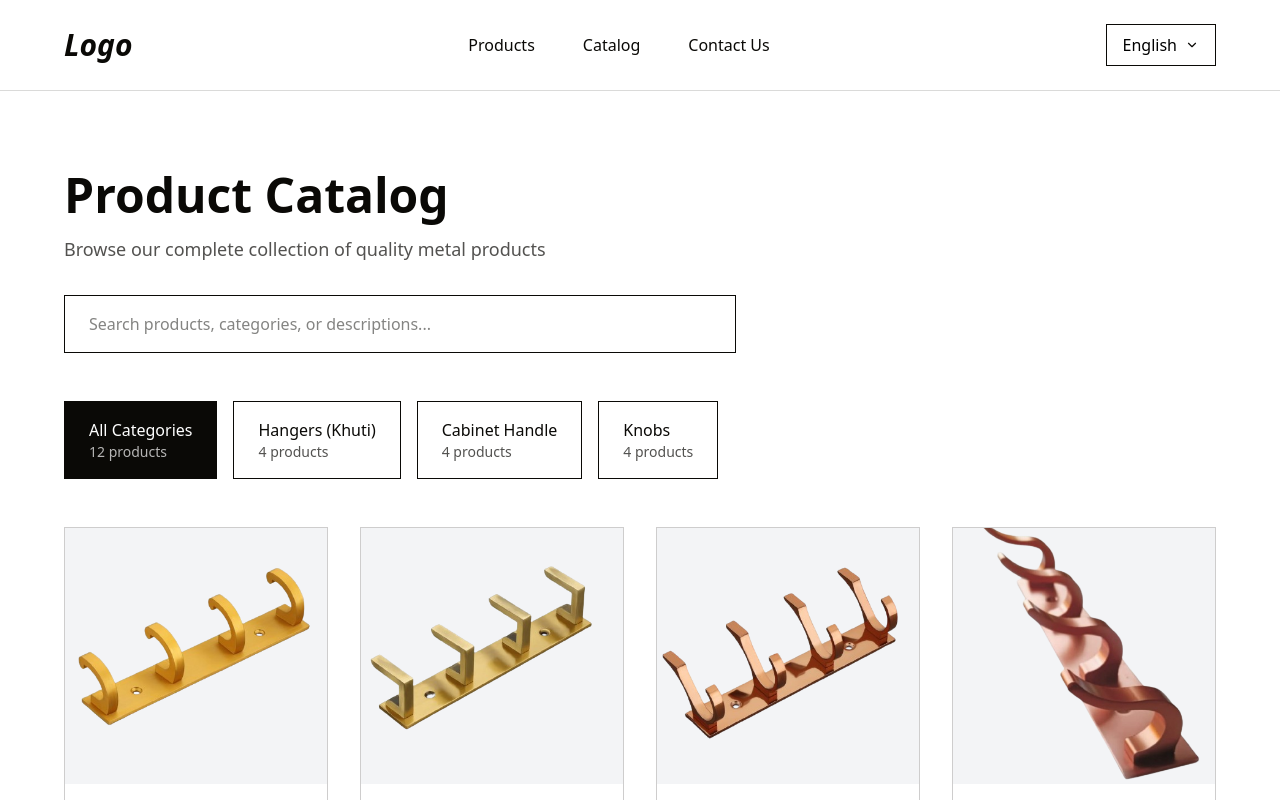
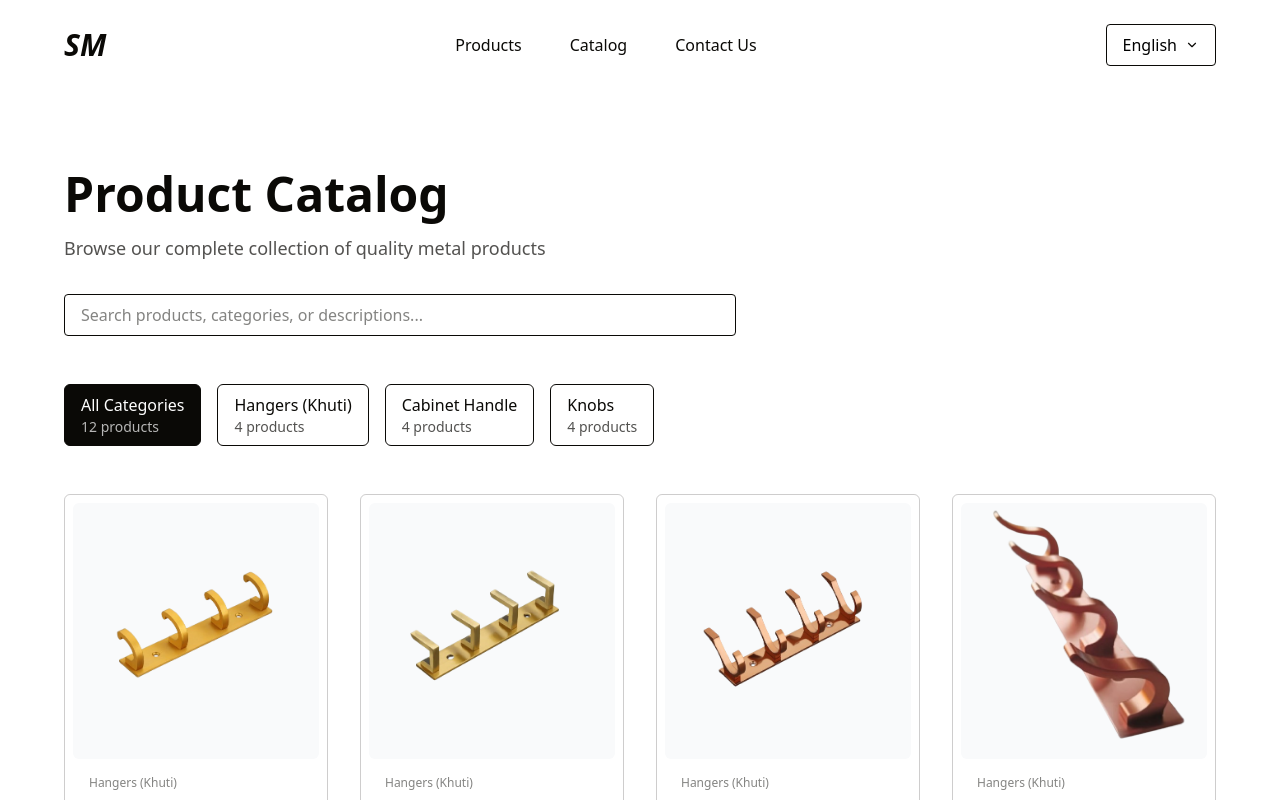
Before and after one commit to heet003/Sadguru-Metal, a React (Vite) app: page /catalog in a window 1280 px wide. Shown: the top 800 px of the page. Built offline with nearby package versions, Linux system fonts and the light colour scheme.

Commit message:
feat: Introduce core UI components including Header, Navbar with i18n language selector, and a Catalog page featuring product search and category filtering.

```diff
--- a/src/components/Header/Header.jsx
+++ b/src/components/Header/Header.jsx
@@ -7,9 +7,9 @@
   const { t } = useTranslation();
 
   return (
-    <section className="flex flex-col items-center gap-20 px-12 py-16 bg-[#f2f2f2]">
-      <div className="flex flex-col max-w-7xl items-start justify-center gap-20 w-full">
-        <article className="flex w-full bg-white border border-[#0a090626]">
+    <section className="flex flex-col items-center gap-20">
+      <div className="flex flex-col max-w-full items-start justify-center gap-20 w-full">
+        <article className="flex w-full bg-white ">
           <div className="flex flex-col items-start justify-center gap-8 p-12 flex-1">
 
             {/* HEADER TEXT */}
--- a/src/components/Navbar/Navbar.jsx
+++ b/src/components/Navbar/Navbar.jsx
@@ -13,7 +13,7 @@
     { code: 'gu', name: 'ગુજરાતી' }
   ];
 
-  const currentLang = languages.find(lang => lang.code === i18n.language) || languages[0];
+  const currentLang = languages.find(lang => lang?.code === i18n.language) || languages[0];
 
   const changeLanguage = (langCode) => {
     i18n.changeLanguage(langCode);
@@ -21,11 +21,11 @@
   };
 
   return (
-    <nav className="w-full bg-white flex items-center justify-between px-16 py-6 border-b border-[#0a090626]">
+    <nav className="w-full bg-white flex items-center justify-between px-16 py-6">
 
       {/* Logo */}
       <div className="text-3xl font-bold italic text-[#0a0906]">
-        <Link to="/">Logo</Link>
+        <Link to="/">SM</Link>
       </div>
 
       {/* Center Menu */}
@@ -39,9 +39,9 @@
       <div className="relative">
         <button
           onClick={() => setIsLangOpen(!isLangOpen)}
-          className="flex items-center gap-2 px-4 py-2 border border-[#0a0906] bg-white rounded-none hover:bg-gray-100 transition-colors"
+          className="flex items-center gap-2 px-4 py-2 border border-[#0a0906] bg-white rounded cursor-pointer hover:bg-gray-100 transition-colors"
         >
-          <span>{currentLang.name}</span>
+          <span>{currentLang?.name}</span>
           <svg
             width="14"
             height="14"
@@ -58,15 +58,15 @@
         </button>
 
         {isLangOpen && (
-          <div className="absolute right-0 mt-2 w-40 bg-white border border-[#0a0906] shadow-lg z-50">
+          <div className="absolute rounded-md p-1 right-0 mt-2 w-40 bg-white border border-[#0a0906] shadow-lg z-50">
             {languages.map((lang) => (
               <button
-                key={lang.code}
-                onClick={() => changeLanguage(lang.code)}
-                className={`w-full text-left px-4 py-2 hover:bg-gray-100 transition-colors ${i18n.language === lang.code ? 'bg-gray-200 font-semibold' : ''
+                key={lang?.code}
+                onClick={() => changeLanguage(lang?.code)}
+                className={`w-full rounded-md text-left px-4 py-2 hover:bg-gray-100 transition-colors ${i18n.language === lang?.code ? 'bg-gray-200 font-semibold' : ''
                   }`}
               >
-                {lang.name}
+                {lang?.name}
               </button>
             ))}
           </div>
--- a/src/pages/Catalog.jsx
+++ b/src/pages/Catalog.jsx
@@ -9,9 +9,9 @@
 
   // Get all categories with product counts
   const categories = useMemo(() => {
-    return products.map(cat => ({
+    return products?.map(cat => ({
       name: cat.categoryName,
-      count: cat.products.length
+      count: cat.products?.length
     }));
   }, []);
 
@@ -20,24 +20,24 @@
     let allProducts = [];
 
     // Flatten all products with category info
-    products.forEach(category => {
-      category.products.forEach(product => {
-        allProducts.push({
+    products?.forEach(category => {
+      category?.products?.forEach(product => {
+        allProducts?.push({
           ...product,
-          categoryName: category.categoryName
+          categoryName: category?.categoryName
         });
       });
     });
 
     // Filter by category
     if (selectedCategory) {
-      allProducts = allProducts.filter(p => p.categoryName === selectedCategory);
+      allProducts = allProducts?.filter(p => p.categoryName === selectedCategory);
     }
 
     // Filter by search query
     if (searchQuery.trim()) {
       const query = searchQuery.toLowerCase();
-      allProducts = allProducts.filter(product =>
+      allProducts = allProducts?.filter(product =>
         product.productName.toLowerCase().includes(query) ||
         product.productDescription.toLowerCase().includes(query) ||
         product.categoryName.toLowerCase().includes(query)
@@ -77,7 +77,7 @@
             value={searchQuery}
             onChange={(e) => setSearchQuery(e.target.value)}
             placeholder={t('catalog.search_placeholder')}
-            className="w-full px-6 py-4 border border-[#0a0906] bg-white text-[#0a0906] placeholder-[#0a0906]/50 focus:outline-none focus:ring-2 focus:ring-[#0a0906]/20"
+            className="w-full px-4 py-2 rounded border border-[#0a0906] bg-white text-[#0a0906] placeholder-[#0a0906]/50 focus:outline-none focus:ring-2 focus:ring-[#0a0906]/20"
           />
           {searchQuery && (
             <button
@@ -96,33 +96,33 @@
           {/* All Categories Button */}
           <button
             onClick={() => setSelectedCategory(null)}
-            className={`px-6 py-4 border border-[#0a0906] transition-all ${selectedCategory === null
-                ? 'bg-[#0a0906] text-white'
-                : 'bg-white text-[#0a0906] hover:bg-gray-100'
+            className={`px-4 py-2 rounded-md cursor-pointer border border-[#0a0906] transition-all ${selectedCategory === null
+              ? 'bg-[#0a0906] text-white hover:bg-[#0a0906]/80'
+              : 'bg-white text-[#0a0906] hover:bg-gray-100'
               }`}
           >
             <div className="flex flex-col items-start">
               <span className="font-medium">{t('catalog.all_categories')}</span>
               <span className="text-sm opacity-70">
-                {t('catalog.products_count', { count: products.reduce((sum, cat) => sum + cat.products.length, 0) })}
+                {t('catalog.products_count', { count: products?.reduce((sum, cat) => sum + cat.products?.length, 0) })}
               </span>
             </div>
           </button>
 
           {/* Individual Category Buttons */}
-          {categories.map((category, index) => (
+          {categories?.map((category, index) => (
             <button
               key={index}
-              onClick={() => handleCategoryClick(category.name)}
-              className={`px-6 py-4 border border-[#0a0906] transition-all ${selectedCategory === category.name
-                  ? 'bg-[#0a0906] text-white'
-                  : 'bg-white text-[#0a0906] hover:bg-gray-100'
+              onClick={() => handleCategoryClick(category?.name)}
+              className={`px-4 py-2 rounded-md cursor-pointer border border-[#0a0906] transition-all ${selectedCategory === category?.name
+                ? 'bg-[#0a0906] text-white hover:bg-[#0a0906]/80'
+                : 'bg-white text-[#0a0906] hover:bg-gray-100'
                 }`}
             >
               <div className="flex flex-col items-start">
-                <span className="font-medium">{t(getCategoryTranslationKey(category.name))}</span>
+                <span className="font-medium">{t(getCategoryTranslationKey(category?.name))}</span>
                 <span className="text-sm opacity-70">
-                  {t('catalog.products_count', { count: category.count })}
+                  {t('catalog.products_count', { count: category?.count })}
                 </span>
               </div>
             </button>
@@ -131,19 +131,19 @@
       </div>
 
       {/* Products Grid */}
-      {filteredProducts.length > 0 ? (
+      {filteredProducts?.length > 0 ? (
         <div className="grid grid-cols-1 md:grid-cols-2 lg:grid-cols-3 xl:grid-cols-4 gap-8">
-          {filteredProducts.map((product) => (
+          {filteredProducts?.map((product) => (
             <div
               key={product.productId}
-              className="flex flex-col border border-[#0a0906]/20 hover:border-[#0a0906] transition-all hover:shadow-lg group"
+              className="flex flex-col rounded-md p-2 border border-[#0a0906]/20 hover:border-gray-500 transition-all hover:shadow-lg group"
             >
               {/* Product Image */}
-              <div className="w-full h-64 bg-gray-100 overflow-hidden">
+              <div className="w-full h-64 rounded-md bg-gray-50 overflow-hidden">
                 <img
                   src={product.images[0]}
                   alt={product.productName}
-                  className="w-full h-full object-cover group-hover:scale-105 transition-transform duration-300"
+                  className="w-full h-full object-contain group-hover:scale-105 transition-transform duration-300 cursor-pointer"
                   onError={(e) => {
                     e.target.src = './metal/1.png';
                   }}
--- a/src/pages/Products.jsx
+++ b/src/pages/Products.jsx
@@ -11,25 +11,25 @@
       title: t('products.chrome_towel_bar'),
       finish: t('products.polished'),
       price: "$48",
-      img: images[0],
+      img: images[6],
     },
     {
       title: t('products.brushed_door_handle'),
       finish: t('products.satin'),
       price: "$32",
-      img: images[1],
+      img: images[19],
     },
     {
       title: t('products.cabinet_knob_set'),
       finish: t('products.matte'),
       price: "$56",
-      img: images[2],
+      img: images[25],
     },
     {
       title: t('products.soap_dispenser'),
       finish: t('products.chrome'),
       price: "$42",
-      img: images[3],
+      img: images[14],
     },
     {
       title: t('products.mirror_frame_bar'),
@@ -64,7 +64,7 @@
             <img
               src={item?.img}
               alt={item?.title}
-              className="w-full h-[360px] object-cover rounded"
+              className="w-full h-[360px] object-contain rounded"
             />
 
             <h3 className="text-xl font-medium mt-6">{item?.title}</h3>
--- a/src/utlis/data.js
+++ b/src/utlis/data.js
@@ -19,6 +19,12 @@
   "./metal/18.png",
   "./metal/19.png",
   "./metal/20.png",
+  "./metal/21.png",
+  "./metal/22.png",
+  "./metal/23.png",
+  "./metal/24.png",
+  "./metal/25.png",
+  "./metal/26.png",
   // "https://images.unsplash.com/photo-1600240644455-3edc55c375fe?q=80&w=1887&auto=format&fit=crop&ixlib=rb-4.0.3&ixid=M3wxMjA3fDB8MHxwaG90by1wYWdlfHx8fGVufDB8fHx8fA%3D%3D",
   // "https://plus.unsplash.com/premium_photo-1711714851017-1cbe9b896edb?q=80&w=1915&auto=format&fit=crop&ixlib=rb-4.0.3&ixid=M3wxMjA3fDB8MHxwaG90by1wYWdlfHx8fGVufDB8fHx8fA%3D%3D",
   // "https://images.unsplash.com/photo-1568214697537-ace27ffd6cf3?q=80&w=1888&auto=format&fit=crop&ixlib=rb-4.0.3&ixid=M3wxMjA3fDB8MHxwaG90by1wYWdlfHx8fGVufDB8fHx8fA%3D%3D",
```
Also changed, not shown: src/pages/Contact.jsx (+4 -4 lines), public/metal/26.png (added).
